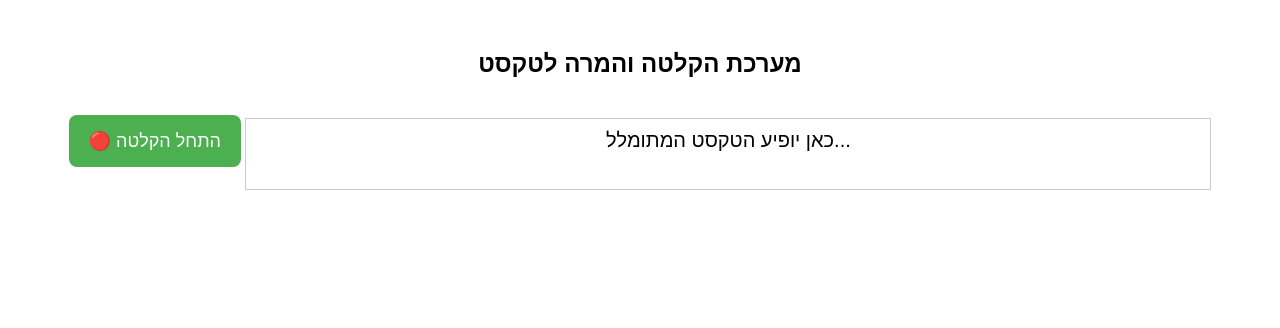
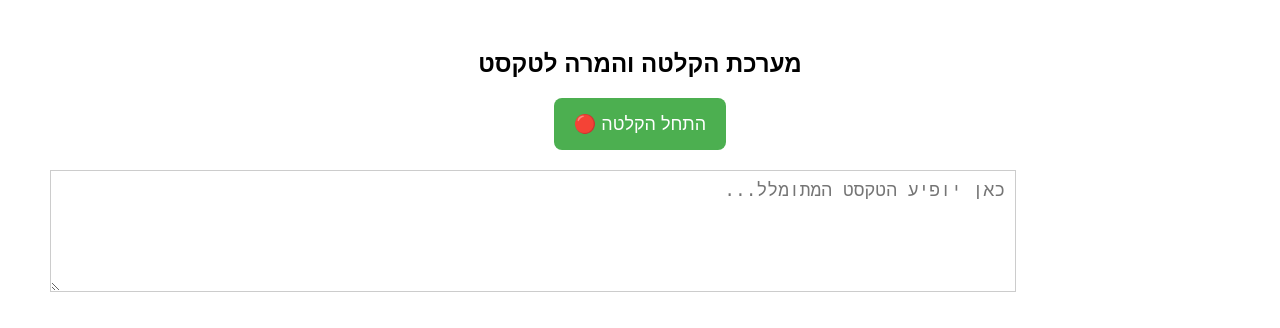
Before and after one commit to RachelBaksht/SpeechToTextWeb, a plain HTML site: page index.html in a window 1280 px wide. Drawn offline with Linux system fonts and the light colour scheme.

Commit message:
index.html

```diff
--- a/index.html
+++ b/index.html
@@ -22,14 +22,16 @@
         button:hover {
             background-color: #45a049;
         }
-        #output {
+        textarea {
             margin-top: 20px;
-            font-size: 20px;
+            font-size: 18px;
             border: 1px solid #ccc;
             padding: 10px;
-            min-height: 50px;
             width: 80%;
-            display: inline-block;
+            min-height: 100px;
+            display: block;
+            direction: rtl;
+            text-align: right;
         }
     </style>
 </head>
@@ -39,8 +41,8 @@
     <!-- כפתור שמפעיל את ההקלטה באפליקציה -->
     <button onclick="startRecording()">🔴 התחל הקלטה</button>
 
-    <!-- תיבת טקסט להצגת התוצאה -->
-    <div id="output">כאן יופיע הטקסט המתומלל...</div>
+    <!-- תיבת טקסט ניתנת לעריכה -->
+    <textarea id="output" placeholder="כאן יופיע הטקסט המתומלל..."></textarea>
 
     <script>
         function startRecording() {
@@ -52,7 +54,7 @@
         }
 
         function updateText(text) {
-            document.getElementById("output").innerText = text;
+            document.getElementById("output").value = text;
         }
     </script>
 </body>
```
